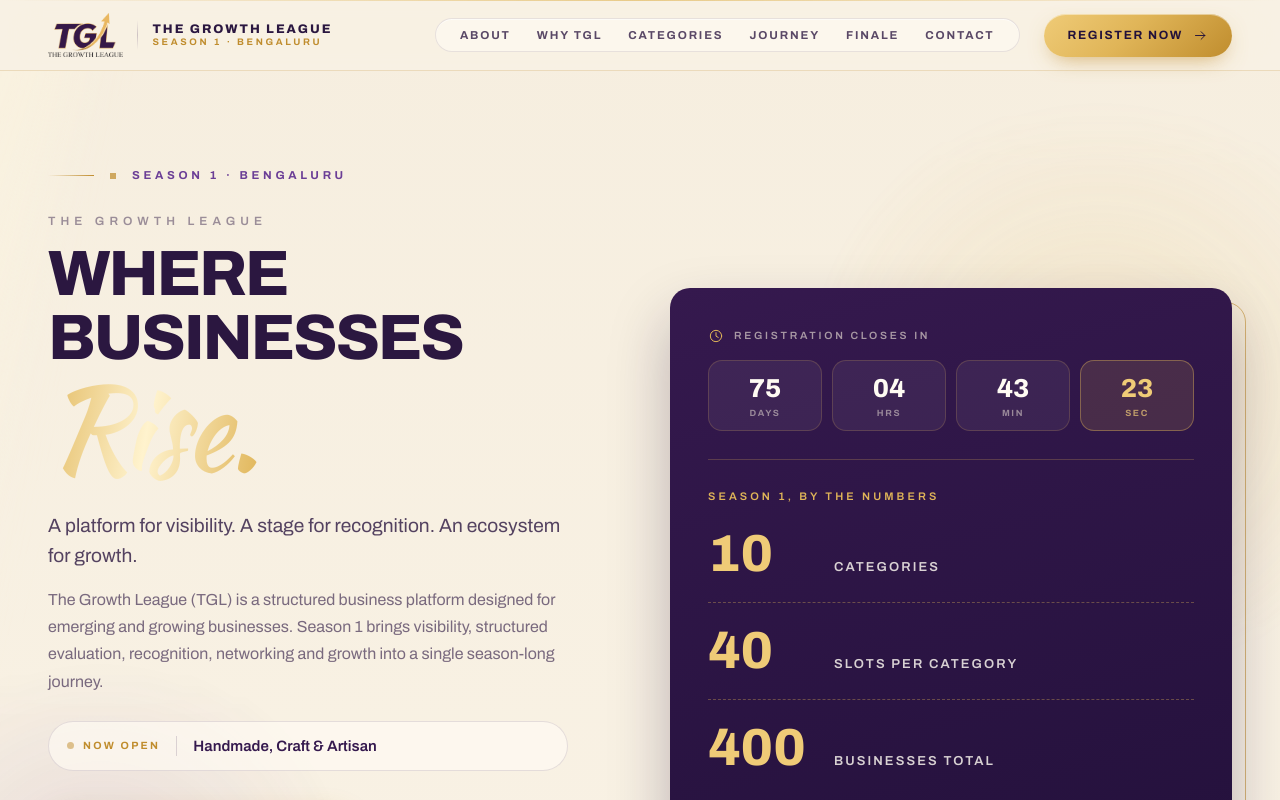
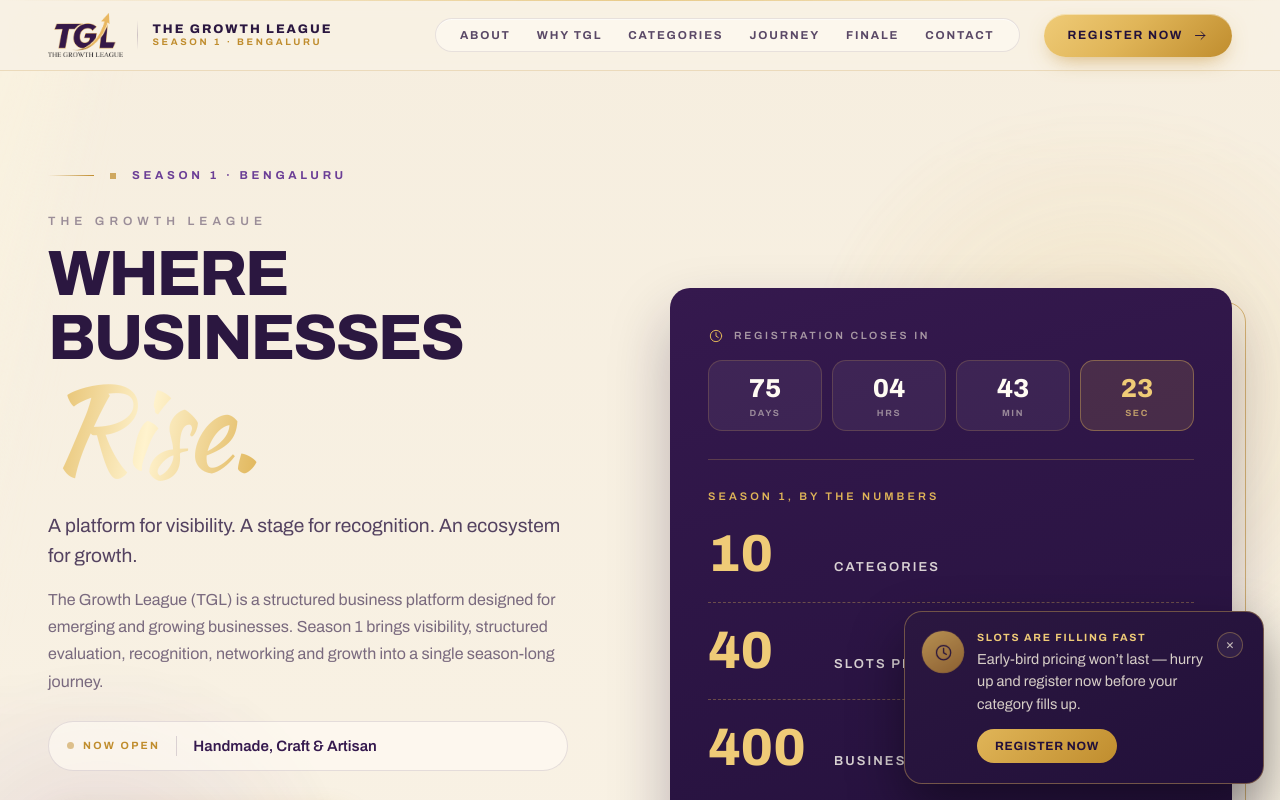
Before and after one commit to roshan-ds-tech/TGL_networking, a React (Vite) app: page / in a window 1280 px wide. Shown: the top 800 px of the page. Built offline with nearby package versions, Linux system fonts and the light colour scheme; no server answers.

Commit message:
content modified 2

```diff
--- a/src/App.jsx
+++ b/src/App.jsx
@@ -1,5 +1,6 @@
 import { useEffect, useRef, useState } from 'react';
 import IconSprite from './components/IconSprite';
+import UrgencyPopup from './components/UrgencyPopup';
 import Header from './sections/Header';
 import Hero from './sections/Hero';
 import MarqueeBand from './sections/MarqueeBand';
@@ -282,6 +283,7 @@
       <Sponsors />
       <Contact />
       <Footer />
+      <UrgencyPopup />
     </div>
   );
 }
--- /dev/null
+++ b/src/components/UrgencyPopup.jsx
@@ -0,0 +1,126 @@
+import { useEffect, useState } from 'react';
+
+const DISMISS_KEY = 'tgl-urgency-dismissed';
+const SHOW_DELAY_MS = 6000;
+
+export default function UrgencyPopup() {
+  const [visible, setVisible] = useState(false);
+
+  useEffect(() => {
+    if (sessionStorage.getItem(DISMISS_KEY)) return;
+    const timer = setTimeout(() => setVisible(true), SHOW_DELAY_MS);
+    return () => clearTimeout(timer);
+  }, []);
+
+  const dismiss = () => {
+    setVisible(false);
+    sessionStorage.setItem(DISMISS_KEY, '1');
+  };
+
+  if (!visible) return null;
+
+  return (
+    <div
+      role="dialog"
+      aria-label="Registration urgency notice"
+      style={{
+        position: 'fixed',
+        right: '16px',
+        bottom: '16px',
+        zIndex: 200,
+        width: 'min(360px, calc(100vw - 32px))',
+        display: 'flex',
+        alignItems: 'flex-start',
+        gap: '14px',
+        padding: '20px 20px 20px 18px',
+        borderRadius: '18px',
+        background: 'linear-gradient(155deg, #2B1740, #22103A)',
+        border: '1px solid rgba(224,181,88,0.4)',
+        boxShadow: '0 24px 54px rgba(0,0,0,0.4)',
+        color: '#F6EEDF',
+        animation: 'tglRise .5s cubic-bezier(.2,.7,.3,1) both',
+      }}
+    >
+      <span
+        aria-hidden="true"
+        style={{
+          flexShrink: 0,
+          width: '40px',
+          height: '40px',
+          borderRadius: '50%',
+          display: 'flex',
+          alignItems: 'center',
+          justifyContent: 'center',
+          background: 'linear-gradient(150deg, #E0B558, #A8762F)',
+          color: '#22103A',
+          animation: 'tglGlow 2.4s ease-in-out infinite',
+        }}
+      >
+        <svg width="19" height="19" viewBox="0 0 24 24" aria-hidden="true">
+          <use href="#i-clock"></use>
+        </svg>
+      </span>
+      <div style={{ flex: 1, minWidth: 0 }}>
+        <p
+          style={{
+            margin: '0 0 5px',
+            fontSize: '10.5px',
+            letterSpacing: '.16em',
+            textTransform: 'uppercase',
+            fontWeight: '700',
+            color: '#EFCB77',
+          }}
+        >
+          Slots are filling fast
+        </p>
+        <p style={{ margin: '0 0 14px', fontSize: '14.5px', lineHeight: '1.55', color: 'rgba(246,238,223,0.85)' }}>
+          Early-bird pricing won&rsquo;t last — hurry up and register now before your category fills up.
+        </p>
+        <a
+          href="#register"
+          onClick={dismiss}
+          style={{
+            display: 'inline-flex',
+            alignItems: 'center',
+            gap: '8px',
+            background: 'linear-gradient(135deg, #E0B558, #C08D2E)',
+            color: '#22103A',
+            fontWeight: '700',
+            fontSize: '12px',
+            letterSpacing: '.06em',
+            textTransform: 'uppercase',
+            padding: '10px 18px',
+            borderRadius: '999px',
+            textDecoration: 'none',
+            transition: 'transform .2s ease, box-shadow .2s ease',
+          }}
+          className="urgency-cta"
+        >
+          Register Now
+        </a>
+      </div>
+      <button
+        type="button"
+        onClick={dismiss}
+        aria-label="Dismiss"
+        style={{
+          flexShrink: 0,
+          width: '26px',
+          height: '26px',
+          borderRadius: '50%',
+          border: '1px solid rgba(224,181,88,0.35)',
+          background: 'rgba(255,255,255,0.06)',
+          color: 'rgba(246,238,223,0.75)',
+          fontSize: '15px',
+          lineHeight: '1',
+          cursor: 'pointer',
+          display: 'flex',
+          alignItems: 'center',
+          justifyContent: 'center',
+        }}
+      >
+        &times;
+      </button>
+    </div>
+  );
+}
--- a/src/sections/Finale.jsx
+++ b/src/sections/Finale.jsx
@@ -68,20 +68,6 @@
             </div>
           </div>
         </div>
-        <div data-reveal="" style={{ display: 'flex', flexWrap: 'wrap', gap: '12px', justifyContent: 'center' }}>
-          <span style={{ display: 'inline-flex', alignItems: 'center', gap: '10px', border: '1px dashed rgba(168,118,47,0.55)', borderRadius: '999px', padding: '12px 22px', background: 'rgba(255,252,245,0.55)', fontFamily: '\'IBM Plex Mono\', monospace', fontSize: '11.5px', letterSpacing: '.12em', textTransform: 'uppercase', color: 'rgba(43,23,64,0.6)' }}>
-            <span aria-hidden="true" style={{ width: '5px', height: '5px', background: '#C08D2E', transform: 'rotate(45deg)', flexShrink: '0' }}></span>
-            [VENUE TO BE CONFIRMED]
-          </span>
-          <span style={{ display: 'inline-flex', alignItems: 'center', gap: '10px', border: '1px dashed rgba(168,118,47,0.55)', borderRadius: '999px', padding: '12px 22px', background: 'rgba(255,252,245,0.55)', fontFamily: '\'IBM Plex Mono\', monospace', fontSize: '11.5px', letterSpacing: '.12em', textTransform: 'uppercase', color: 'rgba(43,23,64,0.6)' }}>
-            <span aria-hidden="true" style={{ width: '5px', height: '5px', background: '#C08D2E', transform: 'rotate(45deg)', flexShrink: '0' }}></span>
-            [PROGRAM SCHEDULE TO BE ANNOUNCED]
-          </span>
-          <span style={{ display: 'inline-flex', alignItems: 'center', gap: '10px', border: '1px dashed rgba(168,118,47,0.55)', borderRadius: '999px', padding: '12px 22px', background: 'rgba(255,252,245,0.55)', fontFamily: '\'IBM Plex Mono\', monospace', fontSize: '11.5px', letterSpacing: '.12em', textTransform: 'uppercase', color: 'rgba(43,23,64,0.6)' }}>
-            <span aria-hidden="true" style={{ width: '5px', height: '5px', background: '#C08D2E', transform: 'rotate(45deg)', flexShrink: '0' }}></span>
-            [SPEAKERS & GUESTS TO BE ANNOUNCED]
-          </span>
-        </div>
       </div>
     </section>
   );
--- a/src/sections/Journey.jsx
+++ b/src/sections/Journey.jsx
@@ -75,7 +75,7 @@
             </div>
           </div>
         </div>
-        <div data-reveal="" style={{ position: 'relative', maxWidth: '860px', margin: '0 auto', paddingLeft: 'clamp(56px, 14vw, 96px)' }}>
+        <div data-reveal="" style={{ position: 'relative', maxWidth: '860px', margin: '0 auto', paddingLeft: 'clamp(72px, 16vw, 96px)' }}>
           <span aria-hidden="true" style={{ position: 'absolute', left: '42px', top: '8px', bottom: '8px', width: '1px', background: 'linear-gradient(180deg, rgba(224,181,88,0) 0%, rgba(224,181,88,0.55) 8%, rgba(224,181,88,0.55) 92%, rgba(224,181,88,0) 100%)' }}></span>
           {PHASES.map((phase) => (
             <div key={phase.label}>
--- a/src/styles/global.css
+++ b/src/styles/global.css
@@ -36,6 +36,13 @@
      collapses to one, the sticky block travels down over the stacked content. */
   @media (max-width: 900px) {
     [data-sticky-col] { position: static !important; top: auto !important; }
+  }
+  /* On mobile the register form and the QR/payment panel stack vertically.
+     Show the QR code first so users can see how/where to pay before they
+     fill in the (long) form above it — otherwise it's hidden below the
+     submit button until they scroll past everything. */
+  @media (max-width: 900px) {
+    [data-register-panel="qr"] { order: -1; }
   }
   /* Tighter gutters and vertical rhythm on small screens. */
   @media (max-width: 640px) {
@@ -172,3 +179,4 @@
 .hv-89:hover { color:#EFCB77; transform:translateX(4px); }
 .hv-90:hover { color:#EFCB77; transform:translateX(4px); }
 .hv-91:hover { color:#EFCB77; transform:translateX(4px); }
+.urgency-cta:hover { transform:translateY(-2px) scale(1.03); box-shadow:0 10px 22px -6px rgba(192,141,46,0.7); }
```
Also changed, not shown: src/sections/Contact.jsx (+5 -22 lines), src/sections/Register.jsx (+14 -6 lines).
